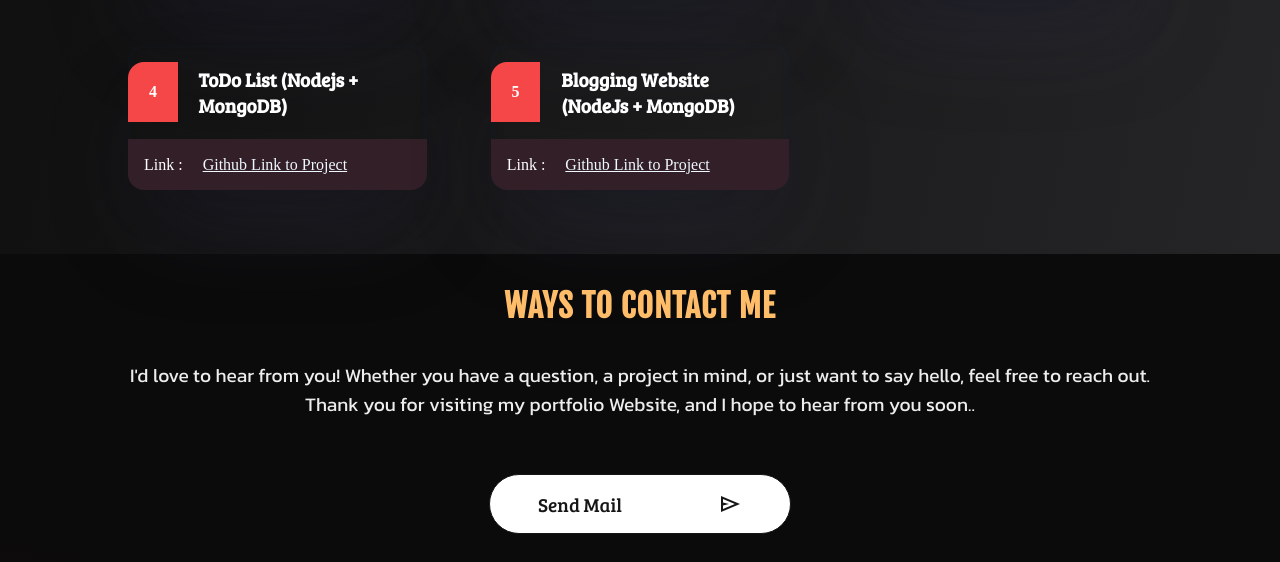
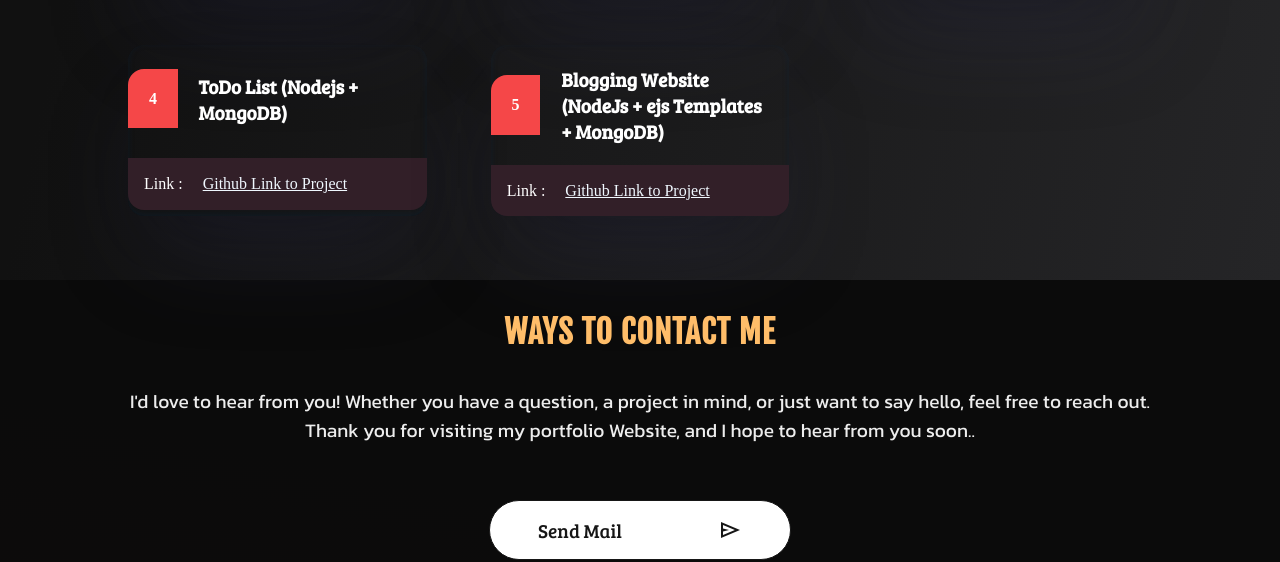
Before and after one commit to ChetanS07/chetansprofile, a plain HTML site: page index.html in a window 1280 px wide. Shown: the part 2045-2607 px from the top of the page. Drawn offline with nearby package versions, Linux system fonts and the light colour scheme; a web font is replaced by a local one.

Commit message:
update content in  index.html

```diff
--- a/index.html
+++ b/index.html
@@ -186,7 +186,7 @@
                     5
                 </h4>
                 <h3 class="project-title">
-                    Blogging Website (NodeJs + MongoDB)
+                    Blogging Website (NodeJs + ejs Templates + MongoDB)
                 </h3>
                 <p class="project-description">
                     Link : <a target="_blank" href="https://github.com/ChetanS07/Blogging-Website"> Github Link to
```
